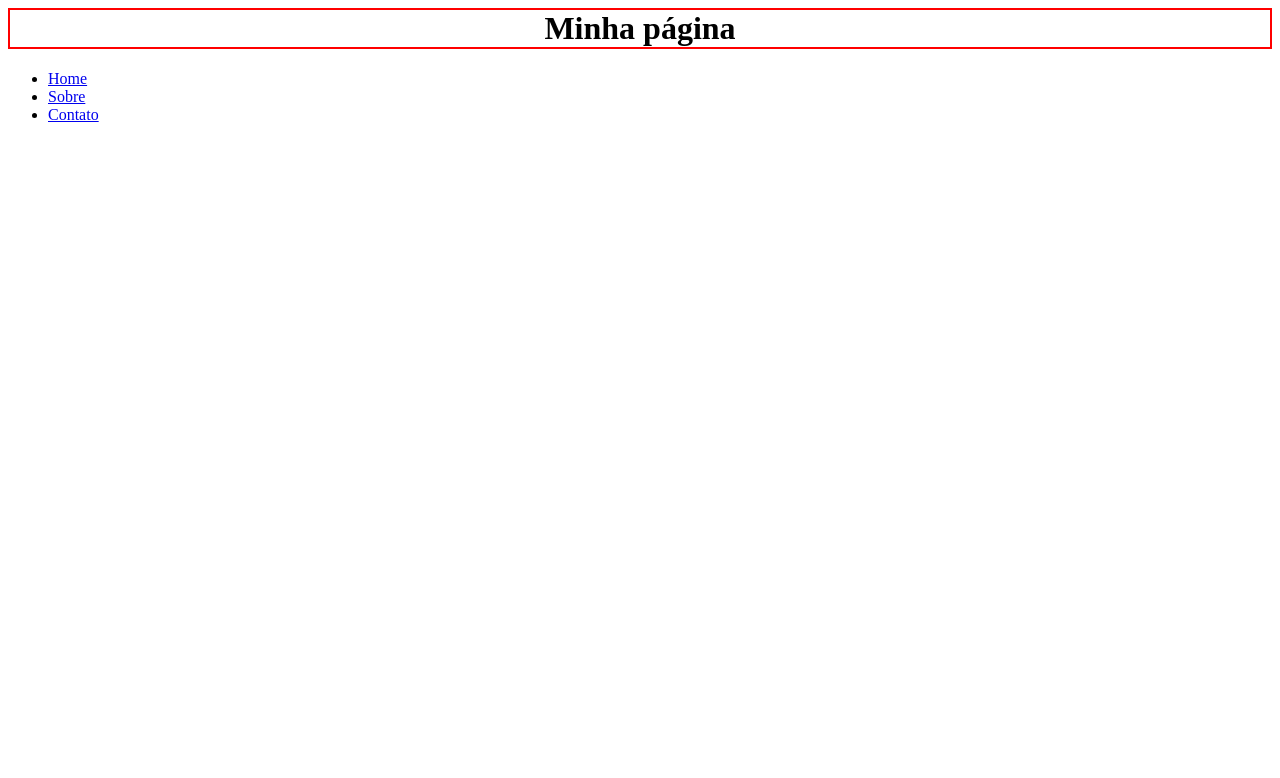
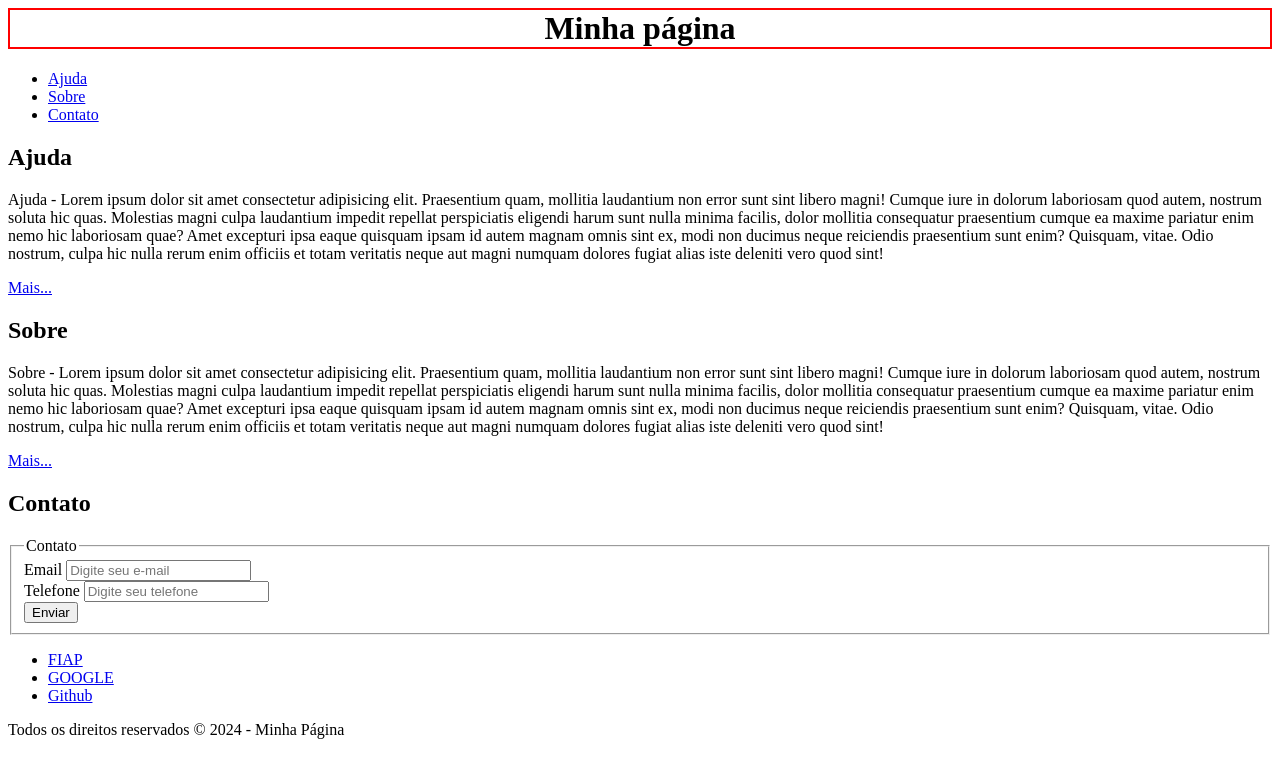
Before and after one commit to ViniciusLABernardes/aula05, a plain HTML site: page index.html in a window 1280 px wide. Drawn offline with Linux system fonts and the light colour scheme.

Commit message:
atualização arquivos

```diff
--- a/index.html
+++ b/index.html
@@ -1,11 +1,11 @@
 <DOCTYPE HTML />
-<html>
+<html lang="pt-br">
 
 <head>
     <meta charset="UTF-8" />
     <meta name="viewport" content="width:device--width, initial-scale=1.0" />
     <link rel="stylesheet" href="style.css"/>
-    <title>EXEMPLO</title>
+    <title>Página Básica</title>
 </head>
 
 <body>
@@ -14,14 +14,61 @@
             <h1>Minha página</h1>
             <nav>
                 <ul>
-                    <li><a href="#">Home</a></li>
-                    <li><a href="#">Sobre</a></li>
-                    <li><a href="#">Contato</a></li>
+                    <li> <a href="./paginas/ajuda.html"> Ajuda   </a> </li>
+                    <li> <a href="./paginas/sobre.html"> Sobre   </a> </li>
+                    <li> <a href="#contato"> Contato </a> </li>
                 </ul>
 
             </nav>
+
         </header>
 
+        <section class="Conteudo">
+            <div>
+                <h2>Ajuda</h2>
+                <p><span>Ajuda</span> - Lorem ipsum dolor sit amet consectetur adipisicing elit. Praesentium quam, mollitia laudantium non error sunt sint libero magni! Cumque iure in dolorum laboriosam quod autem, nostrum soluta hic quas. Molestias magni culpa laudantium impedit repellat perspiciatis eligendi harum sunt nulla minima facilis, dolor mollitia consequatur praesentium cumque ea maxime pariatur enim nemo hic laboriosam quae? Amet excepturi ipsa eaque quisquam ipsam id autem magnam omnis sint ex, modi non ducimus neque reiciendis praesentium sunt enim? Quisquam, vitae. Odio nostrum, culpa hic nulla rerum enim officiis et totam veritatis neque aut magni numquam dolores fugiat alias iste deleniti vero quod sint!</p>
+                <a href="#">Mais...</a>
+            </div>
+
+            <div>
+                <h2>Sobre</h2>
+                <p><span>Sobre</span> - Lorem ipsum dolor sit amet consectetur adipisicing elit. Praesentium quam, mollitia laudantium non error sunt sint libero magni! Cumque iure in dolorum laboriosam quod autem, nostrum soluta hic quas. Molestias magni culpa laudantium impedit repellat perspiciatis eligendi harum sunt nulla minima facilis, dolor mollitia consequatur praesentium cumque ea maxime pariatur enim nemo hic laboriosam quae? Amet excepturi ipsa eaque quisquam ipsam id autem magnam omnis sint ex, modi non ducimus neque reiciendis praesentium sunt enim? Quisquam, vitae. Odio nostrum, culpa hic nulla rerum enim officiis et totam veritatis neque aut magni numquam dolores fugiat alias iste deleniti vero quod sint!</p>
+                <a href="#">Mais...</a>
+            </div>
+
+            <div id="contato">
+                <h2>Contato</h2>
+                <form>
+                    <fieldset>
+                        <legend>Contato</legend>
+                            <div>
+                                <label for="idEmail">Email</label>
+                                <input type="text" name="txtEmail" id="idEmail"placeholder="Digite seu e-mail">
+                            </div>
+                            <div>
+                                <label for="idTel">Telefone</label>
+                                <input type="tel" name="txtTel" id="idTel" placeholder="Digite seu telefone">
+                            </div>
+                            <div>
+                                <button type="button">Enviar</button>
+                            </div>
+                    </fieldset>
+                </form>
+            </div>
+        </section>
+
+        <footer class="rodape">
+
+            <nav class="menu">
+                <ul>
+                    <li> <a href="https://www.fiap.com.br/" target="_blank"> FIAP   </a> </li>
+                    <li> <a href="https://www.google.com/" target="_blank"> GOOGLE </a> </li>
+                    <li> <a href="https://github.com/" target="_blank"> Github </a> </li>
+                </ul>
+            </nav>
+
+            <p>Todos os direitos reservados &copy; 2024 - Minha Página</p>
+        </footer>
 
     </div>
 
```
Also changed, not shown: paginas/ajuda.html (added, +11 -0 lines), paginas/sobre.html (added, +11 -0 lines).
